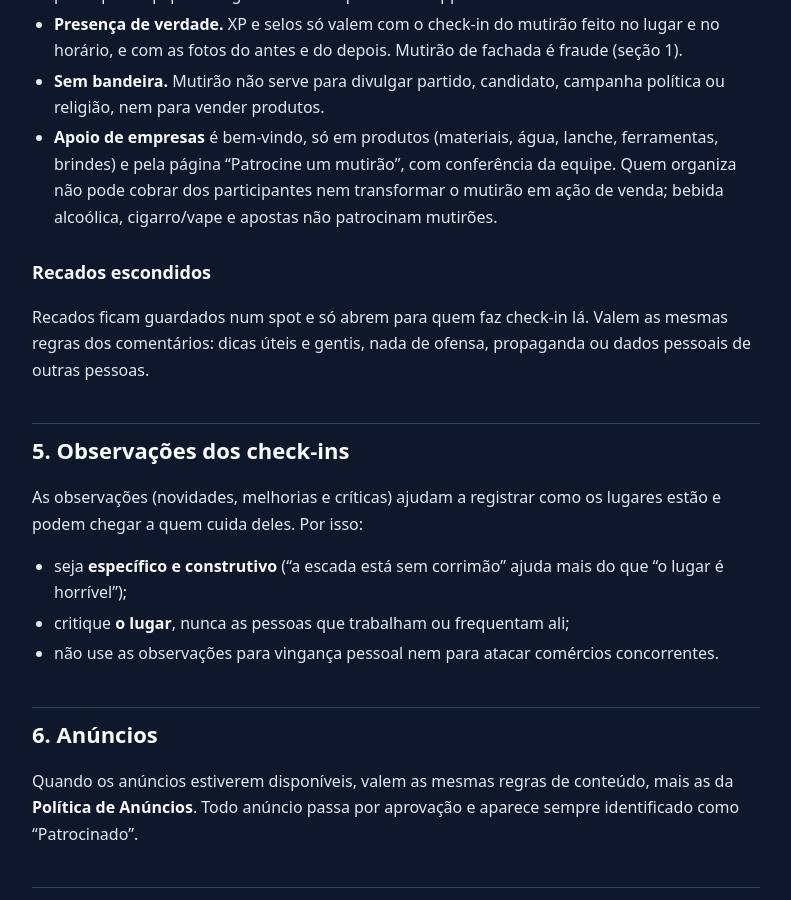
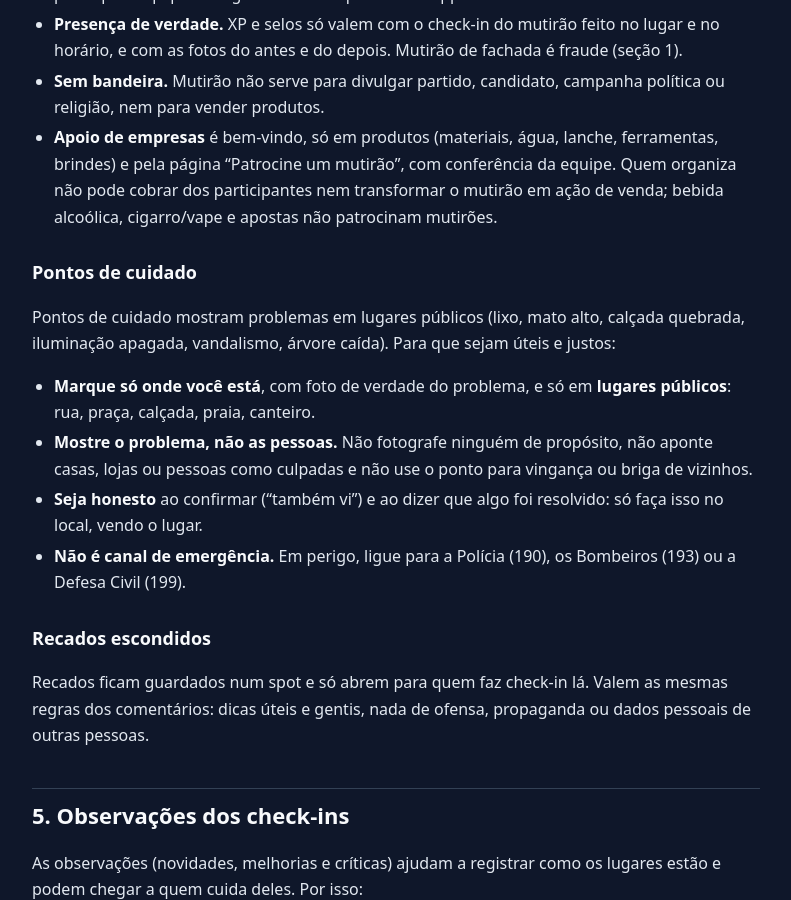
Before and after one commit to userm4c/cityspots-site, a Jekyll site: the page built from diretrizes.md, in a window 1280 px wide and 900 px high, scrolled down 2463 px. Shown: the whole window, without its empty margins (244-1035 px from the left). Built offline with Jekyll 4.4.1, drawn with Linux system fonts in a browser that asks for light colours; some of the changed text lies outside the part shown.

Commit message:
Pontos de cuidado e passaporte (nacionalidades, documento apagado na decisão) nas Diretrizes, Termos e Privacidade

```diff
--- a/diretrizes.md
+++ b/diretrizes.md
@@ -6,7 +6,7 @@ permalink: /diretrizes/
 
 **Última atualização:** 15 de outubro de 2026
 
-O CitySpots existe para a gente descobrir, valorizar e cuidar dos lugares da nossa cidade, juntos. Estas diretrizes explicam o que esperamos de quem participa. Elas valem para tudo o que você publica: spots, fotos, check-ins, legendas, observações, comentários, recados, avistamentos, trilhas, mutirões, perfil e anúncios.
+O CitySpots existe para a gente descobrir, valorizar e cuidar dos lugares da nossa cidade, juntos. Estas diretrizes explicam o que esperamos de quem participa. Elas valem para tudo o que você publica: spots, fotos, check-ins, legendas, observações, comentários, recados, avistamentos, trilhas, mutirões, pontos de cuidado, perfil e anúncios.
 
 Elas fazem parte dos [Termos de Uso](TERMOS_DE_USO.md). Quem não segue as diretrizes pode ter conteúdo removido e a conta suspensa ou banida (veja a seção 9).
 
@@ -60,6 +60,15 @@ Mutirão é quando a comunidade se junta para cuidar de um lugar. Para começar
 - **Presença de verdade.** XP e selos só valem com o check-in do mutirão feito no lugar e no horário, e com as fotos do antes e do depois. Mutirão de fachada é fraude (seção 1).
 - **Sem bandeira.** Mutirão não serve para divulgar partido, candidato, campanha política ou religião, nem para vender produtos.
 - **Apoio de empresas** é bem-vindo, só em produtos (materiais, água, lanche, ferramentas, brindes) e pela página "Patrocine um mutirão", com conferência da equipe. Quem organiza não pode cobrar dos participantes nem transformar o mutirão em ação de venda; bebida alcoólica, cigarro/vape e apostas não patrocinam mutirões.
+
+### Pontos de cuidado
+
+Pontos de cuidado mostram problemas em lugares públicos (lixo, mato alto, calçada quebrada, iluminação apagada, vandalismo, árvore caída). Para que sejam úteis e justos:
+
+- **Marque só onde você está**, com foto de verdade do problema, e só em **lugares públicos**: rua, praça, calçada, praia, canteiro.
+- **Mostre o problema, não as pessoas.** Não fotografe ninguém de propósito, não aponte casas, lojas ou pessoas como culpadas e não use o ponto para vingança ou briga de vizinhos.
+- **Seja honesto** ao confirmar ("também vi") e ao dizer que algo foi resolvido: só faça isso no local, vendo o lugar.
+- **Não é canal de emergência.** Em perigo, ligue para a Polícia (190), os Bombeiros (193) ou a Defesa Civil (199).
 
 ### Recados escondidos
 
```
Also changed, not shown: privacidade.md (+7 -1 lines), termos.md (+2 -0 lines).
